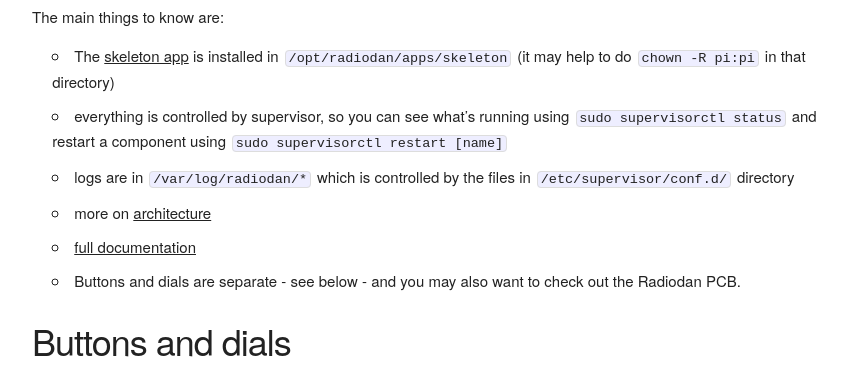
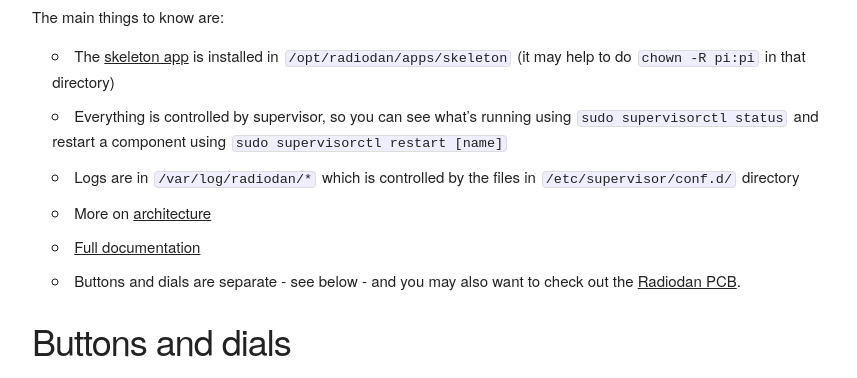
Before and after one commit to radiodan/radiodan.github.io, a Jekyll site: the page built from help/index.md, in a window 1280 px wide and 900 px high, scrolled down 3332 px. Shown: the part 155-533 px from the top of the window, without its empty margins (128-985 px from the left). Built offline with Jekyll 4.4.1, drawn with Linux system fonts in a browser that asks for light colours; comment, search, counter and statistics services are not loaded; some of the changed lines change nothing that is shown.

Commit message:
Link to PCB

````diff
--- a/help/index.md
+++ b/help/index.md
@@ -174,11 +174,11 @@
 The main things to know are:
 
 * The [skeleton app](https://github.com/radiodan/radiodan-skeleton) is installed in ```/opt/radiodan/apps/skeleton``` (it may help to do ```chown -R pi:pi``` in that directory)
-* everything is controlled by supervisor, so you can see what's running using ```sudo supervisorctl status``` and restart a component using ```sudo supervisorctl restart [name]```
-* logs are in ```/var/log/radiodan/*``` which is controlled by the files in ```/etc/supervisor/conf.d/``` directory
-* more on [architecture](help/architecture.html)
-* [full documentation](http://radiodan-client.readthedocs.org)
-* Buttons and dials are separate - see below - and you may also want to check out the Radiodan PCB.
+* Everything is controlled by supervisor, so you can see what's running using ```sudo supervisorctl status``` and restart a component using ```sudo supervisorctl restart [name]```
+* Logs are in ```/var/log/radiodan/*``` which is controlled by the files in ```/etc/supervisor/conf.d/``` directory
+* More on [architecture](help/architecture.html)
+* [Full documentation](http://radiodan-client.readthedocs.org)
+* Buttons and dials are separate - see below - and you may also want to check out the <a href="#pcb">Radiodan PCB</a>.
 
 <h2 id="buttons">Buttons and dials</h2>
 
````
